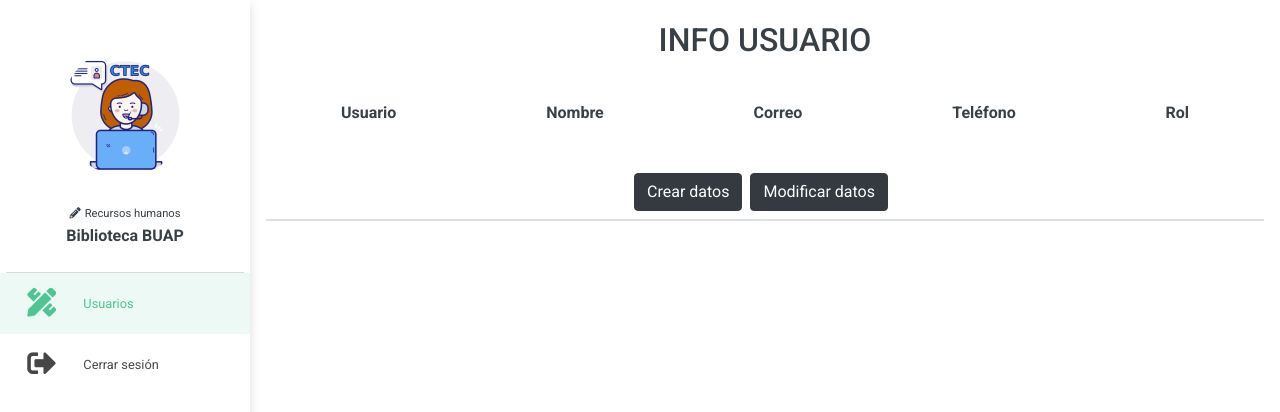
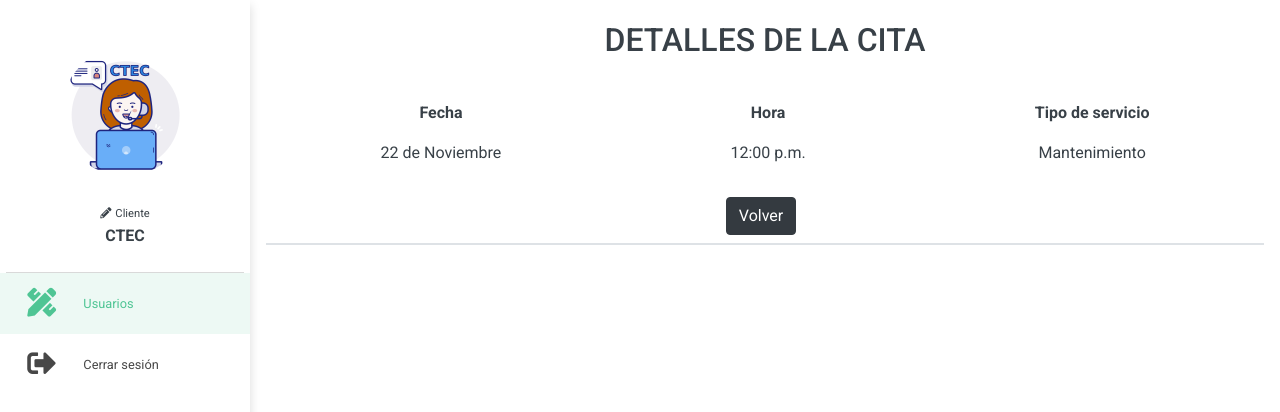
Before and after one commit to AlanMarcial16/web-aplication-multiple-views, a plain HTML site: page infoUsuario.html in a window 1280 px wide. Shown: the top 412 px of the page. Drawn offline with nearby package versions, Linux system fonts and the light colour scheme; some packages are replaced by stand-ins of ours; no server answers; a script that the page names is missing.

Commit message:
CAMBIOS LUNES 29 DE NOVIEMBRE

```diff
--- a/infoUsuario.html
+++ b/infoUsuario.html
@@ -3,7 +3,7 @@
   <head>
       <meta charset="UTF-8">
       <meta name="viewport" content="width=device-width, initial-scale=1.0">
-      <title>Biblioteca Buap - RRHH - Info Usuario</title>
+      <title>CTEC - Detalles de la cita</title>
     <link rel="stylesheet" href="https://use.fontawesome.com/releases/v5.15.1/css/all.css" integrity="sha384-vp86vTRFVJgpjF9jiIGPEEqYqlDwgyBgEF109VFjmqGmIY/Y4HV4d3Gp2irVfcrp" crossorigin="anonymous">
       <link rel="preconnect" href="https://fonts.gstatic.com">
       <link href="https://fonts.googleapis.com/css2?family=Roboto:ital,wght@0,100;0,300;0,400;0,500;0,700;1,100;1,300;1,400;1,500&display=swap" rel="stylesheet">
@@ -23,9 +23,9 @@
       <div class="d-flex flex-column align-items-center my-4">
         <span>
             <i class="mini fas fa-pencil-alt"></i>
-            <span class="mini">Recursos humanos</span>
+            <span class="mini">Cliente</span>
         </span>
-        <span class="font-weight-bold">Biblioteca BUAP</span>
+        <span class="font-weight-bold">CTEC</span>
     </div>
     </div>
     <nav>
@@ -50,7 +50,7 @@
   <main>
     <section>
       <header>
-          <span class="title">Info Usuario</span>
+          <span class="title">Detalles de la cita</span>
       </header>
       <main>
     <!-- START USER INFO -->
@@ -58,30 +58,20 @@
       <div class="mt-3 border-bottom">
         <div class="d-flex justify-content-around flex-wrap">
             <div class="mb-3 d-flex flex-column align-items-center">
-                <p class="font-weight-bold">Usuario</p>
-                <p id="username"></p>
+                <p class="font-weight-bold">Fecha</p>
+                <p id="username">22 de Noviembre</p>
             </div>
             <div class="mb-3 d-flex flex-column align-items-center">
-                <p class="font-weight-bold">Nombre</p>
-                <p id="nombre"></p>
+                <p class="font-weight-bold">Hora</p>
+                <p id="nombre">12:00 p.m.</p>
             </div>
             <div class="mb-3 d-flex flex-column align-items-center flex-wrap">
-                <p class="font-weight-bold">Correo</p>
-                <p id="correo"></p>
+                <p class="font-weight-bold">Tipo de servicio</p>
+                <p id="correo">Mantenimiento</p>
             </div>
-            <div class="mb-3 d-flex flex-column align-items-center">
-                <p class="font-weight-bold">Teléfono</p>
-                <p id="telefono"></p>
-            </div>
-            <div class="mb-3 d-flex flex-column align-items-center">
-                <p class="font-weight-bold">Rol</p>
-                <p id="rol"></p>
-            </div>
-
         </div>
         <div class="mb-2 d-flex flex-row justify-content-center">
-            <a id="btn-crear-datos" href="#" class="btn btn-dark mr-2">Crear datos</a>
-            <a id="btn-modificar-datos" href="#" class="btn btn-dark mr-2">Modificar datos</a>
+            <a id="btn-modificar-datos" href="dashboard2.html" class="btn btn-dark mr-2">Volver</a>
         </div>
     </div>
       <!-- END USER INFO -->
@@ -90,7 +80,6 @@
 </main>
 <!-- END MAIN CONTENT -->
 </div>
-    <script type="module" src="/js/infoUsuario.js"></script>
     <script src="//cdn.jsdelivr.net/npm/sweetalert2@10"></script>
     <script src="/js/logout.js"></script>
   </body>
```
Also changed, not shown: dashboard2.html (+1 -1 lines), dashboard3.html (+12 -7 lines), img/tec.png (added).
